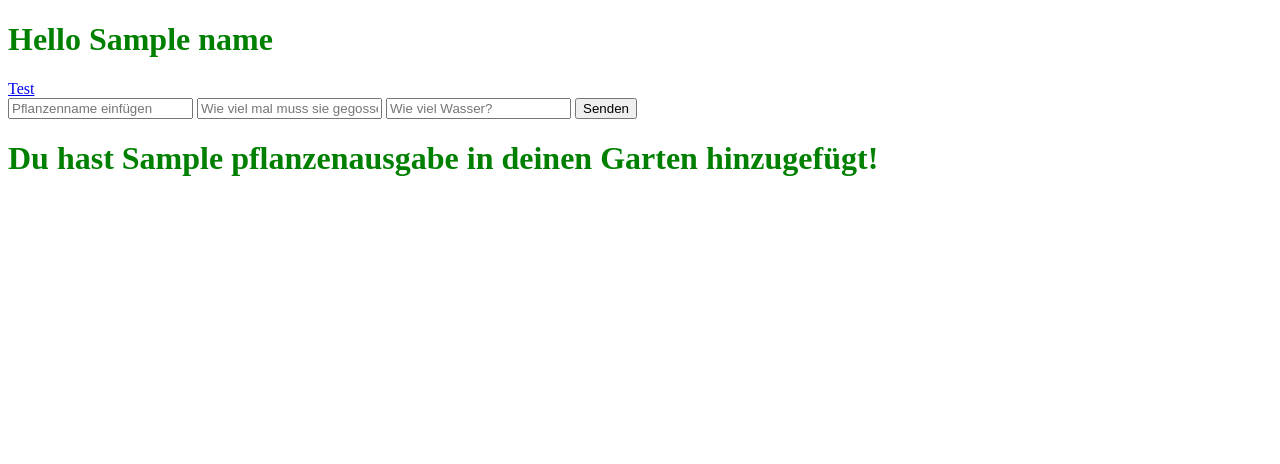
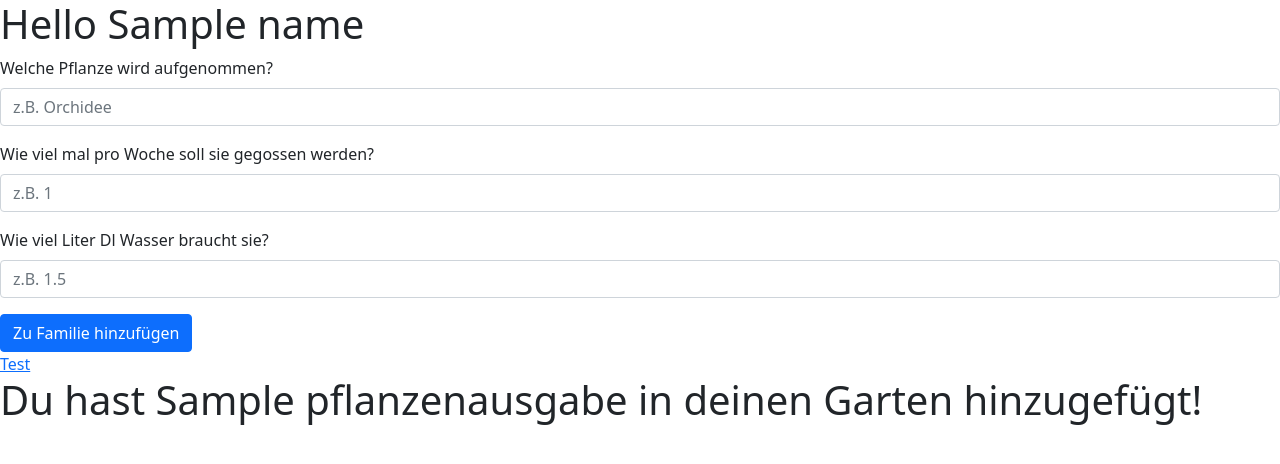
Before and after one commit to what-s-good/pro2, a Flask app: template templates/index.html in a window 1280 px wide. Shown: the top 464 px of the page. Run offline with Flask 2, Linux system fonts and the light colour scheme; the template is opened without the code that fills it: most values are stand-ins (such as "Sample title", 1, 10 or a date in 2020).

Commit message:
zweiter Entwurf

```diff
--- a/main.py
+++ b/main.py
@@ -1,6 +1,7 @@
 from flask import Flask
 from flask import render_template
 from flask import request
+import daten
 
 app = Flask("Hello World")
 
@@ -13,19 +14,18 @@ def hello():
 def test():
     return "erfolgreich"
 
-@app.route("/luca", methods=['GET', 'POST'])
-def luca():
+@app.route("/pflanzenformular", methods=['GET', 'POST'])
+def pflanzenformular():
     if request.method == 'POST':
         ziel_pflanze = request.form['pflanze']
-        rueckgabe_string1 = ziel_pflanze
 
         ziel_giessen = request.form['giessen']
-        rueckgabe_string2 = ziel_giessen
 
         ziel_wasser = request.form['wasser']
-        rueckgabe_string3 = ziel_wasser
 
-        return render_template("index.html", pflanzenausgabe=rueckgabe_string1 + ", welche " + rueckgabe_string2 + " mal gegossen werden muss, mit " + rueckgabe_string3 + " Liter Wasser ")
+        daten.aktivitaet_speichern(ziel_pflanze, ziel_wasser, ziel_giessen)
+
+        return render_template("index.html", pflanzenausgabe=ziel_pflanze + ", welche " + ziel_giessen + " mal gegossen werden muss, mit " + ziel_wasser + " Liter Wasser ")
 
     return render_template("index.html")
 
--- /dev/null
+++ b/templates/header.html
@@ -0,0 +1,8 @@
+<!DOCTYPE html>
+<html lang="en">
+<head>
+    <meta charset="UTF-8">
+    <link href="https://cdn.jsdelivr.net/npm/bootstrap@5.1.3/dist/css/bootstrap.min.css" rel="stylesheet" integrity="sha384-1BmE4kWBq78iYhFldvKuhfTAU6auU8tT94WrHftjDbrCEXSU1oBoqyl2QvZ6jIW3" crossorigin="anonymous">
+    <title>Lucas Garten</title>
+</head>
+</html>
--- a/templates/index.html
+++ b/templates/index.html
@@ -1,20 +1,27 @@
-<!DOCTYPE html>
-<html lang="en">
-<head>
-    <meta charset="UTF-8">
-    <title>Pflanzenplan</title>
-    <link rel="stylesheet" href="{{ url_for('static', filename='main.css') }}">
-</head>
+{% include "header.html" %}
+
 <body>
+
     <h1>Hello {{ name }}</h1>
+
+    <form action="{{url_for('pflanzenformular')}}" method="post">
+      <div class="mb-3">
+        <label class="form-label">Welche Pflanze wird aufgenommen?</label>
+        <input type="text" class="form-control" name="pflanze" id="pflanze" placeholder="z.B. Orchidee">
+      </div>
+      <div class="mb-3">
+        <label class="form-label">Wie viel mal pro Woche soll sie gegossen werden?</label>
+        <input type="text" class="form-control" name="giessen" id="giessen" placeholder="z.B. 1">
+      </div>
+      <div class="mb-3">
+        <label class="form-label">Wie viel Liter Dl Wasser braucht sie?</label>
+        <input type="text" class="form-control" name="wasser" id="wasser" placeholder="z.B. 1.5">
+      </div>
+      <button type="submit" class="btn btn-primary">Zu Familie hinzufügen</button>
+    </form>
+
+
     <a href="{{ url_for('test')}}">Test</a>
-
-    <form action="{{url_for('luca')}}" method="post">
-        <input type="text" name="pflanze" placeholder="Pflanzenname einfügen">
-        <input type="text" name="giessen" placeholder="Wie viel mal muss sie gegossen werden?">
-        <input type="text" name="wasser" placeholder="Wie viel Wasser?">
-        <button type="submit">Senden</button>
-    </form>
 
     <h1>Du hast {{ pflanzenausgabe }} in deinen Garten hinzugefügt!</h1>
 </body>
```
Also changed, not shown: daten.py (added, +40 -0 lines), pflanzendaten.json (added, +7 -0 lines).
